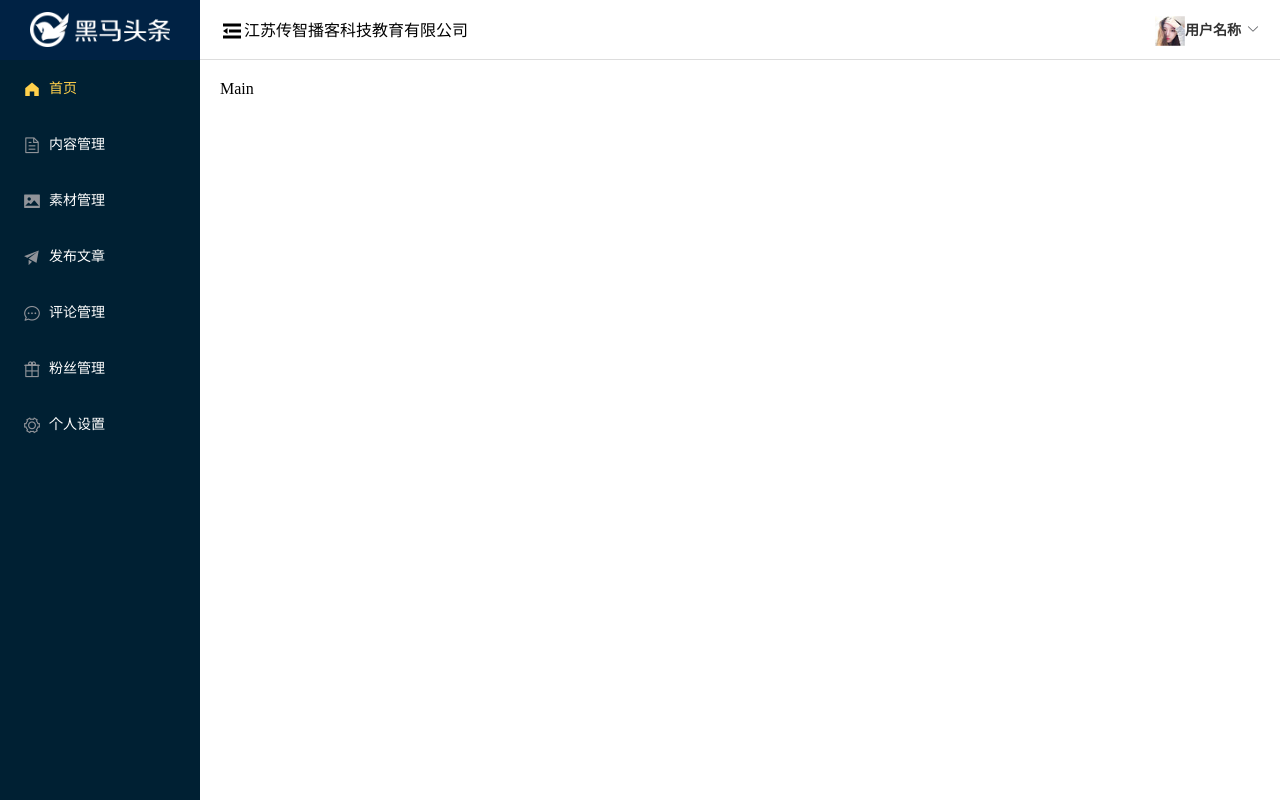
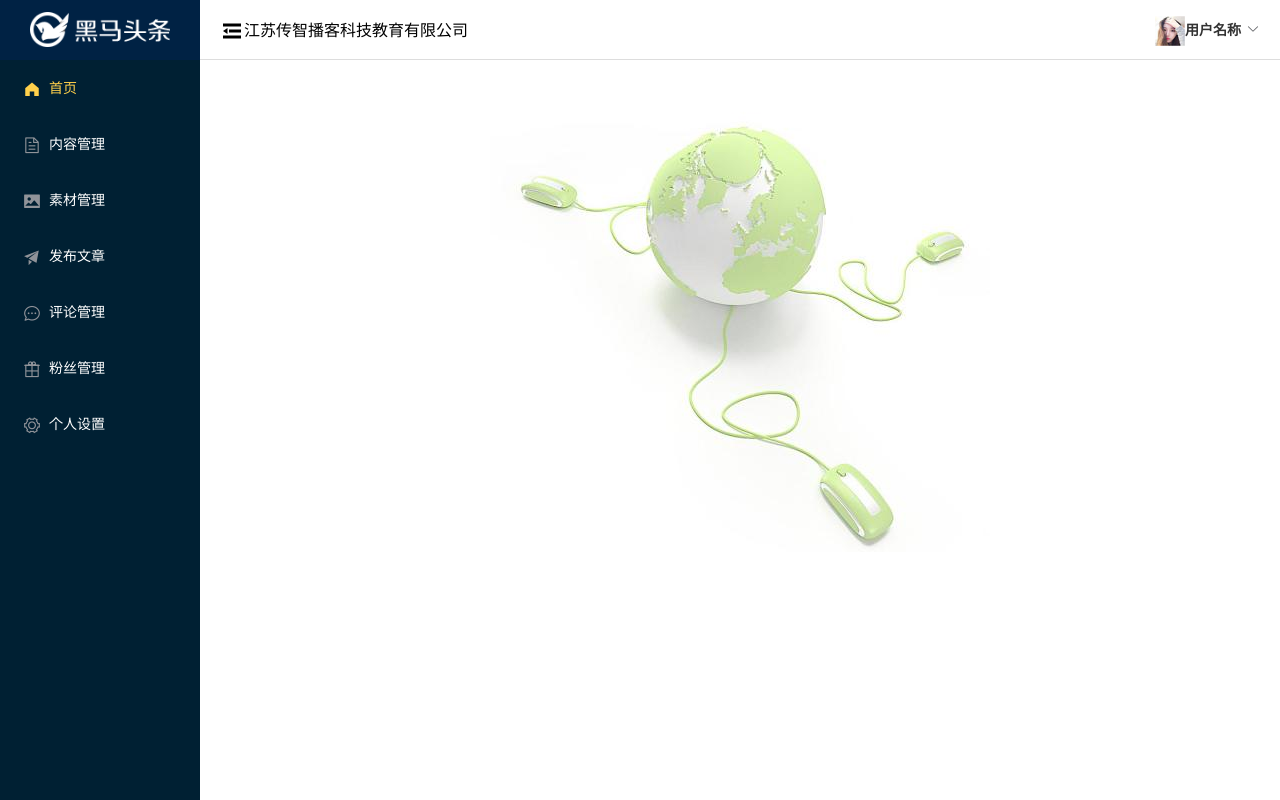
Before and after one commit to zhousg/hm-toutiao-80, a Vue app: page /#/ in a window 1280 px wide. Built offline with nearby package versions, Linux system fonts and the light colour scheme.

Commit message:
欢迎页面

```diff
--- a/src/views/home/index.vue
+++ b/src/views/home/index.vue
@@ -59,7 +59,10 @@
           </el-dropdown-menu>
         </el-dropdown>
       </el-header>
-      <el-main>Main</el-main>
+      <el-main>
+        <!-- 渲染二级路由对应组件的位置 -->
+        <router-view></router-view>
+      </el-main>
     </el-container>
   </el-container>
 </template>
--- /dev/null
+++ b/src/views/welcome/index.vue
@@ -0,0 +1,11 @@
+<template>
+  <div class='container' style="text-align:center">
+    <img src="../../assets/images/welcome.jpg" alt="">
+  </div>
+</template>
+
+<script>
+export default {}
+</script>
+
+<style scoped lang='less'></style>
```
Also changed, not shown: src/router/index.js (+9 -1 lines).
